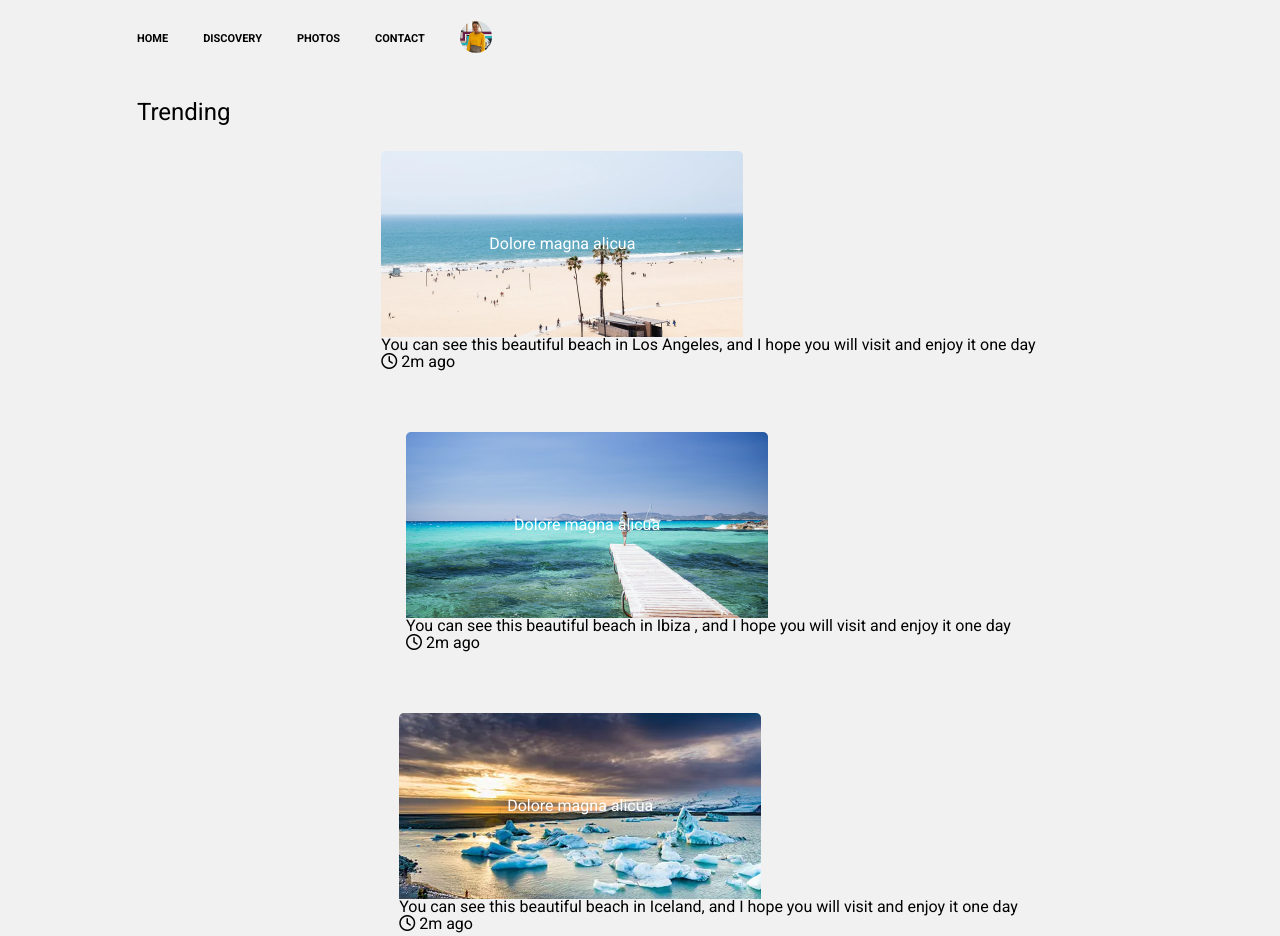
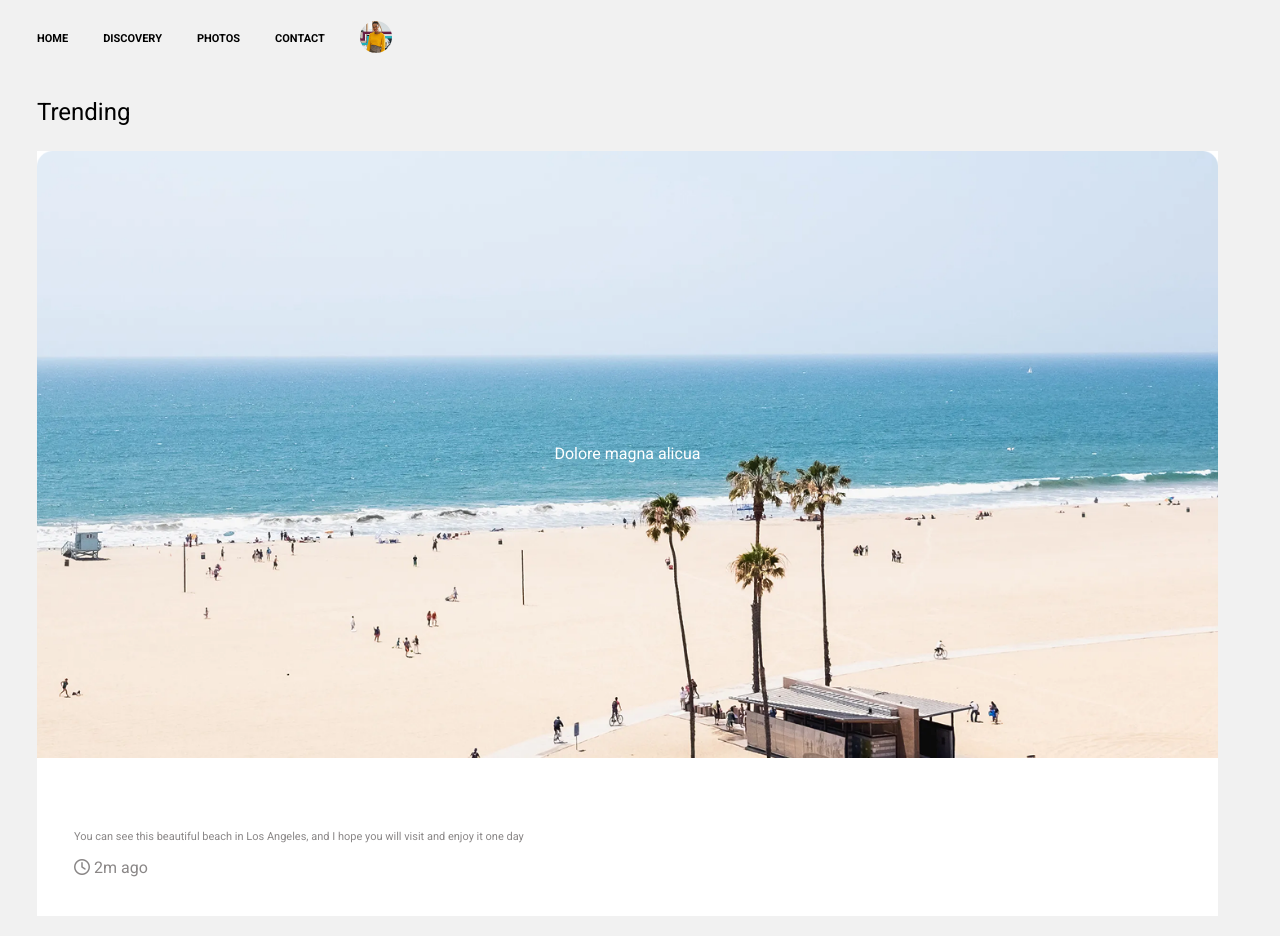
Before and after one commit to Tengiz90/Geolab-Angular-Stage1-Homework-10-11, a plain HTML site: page index.html in a window 1280 px wide. Shown: the top 936 px of the page. Drawn offline with Linux system fonts and the light colour scheme.

Commit message:
finished navigation panel and trending section

```diff
--- a/scss/_variables.scss
+++ b/scss/_variables.scss
@@ -10,3 +10,5 @@ $footer-bg-color: #243043;
 $footer-link-color: #818687;
 $trending-bg-color: white;
 $trending-txt-color: #8A8787;
+$trending-width: 362px;
+$trending-width-mobile: 95%;
--- a/scss/styles.scss
+++ b/scss/styles.scss
@@ -6,6 +6,15 @@
 header, main {
     padding-left: 137px;
     font-family: variables.$default-font;
+
+   @media (max-width: 1480px) {
+        padding-left: 37px;
+    }
+
+    @media (max-width: 420px) {
+        padding-left: 17px;
+    }
+
 }
 
 header {
@@ -15,8 +24,13 @@ header {
     padding-top: 21px;
 
     nav {
-        @include mixins.flex($al-it: center, $gap: 35px);
+        @include mixins.flex($js-c: flex-start, $al-it: center, $gap: 35px);
+        flex-wrap: wrap;
 
+        @media (max-width: 420px) {
+            justify-content: center;
+            padding-right: 17px;
+        }
     }
 
     a {
@@ -42,15 +56,12 @@ main {
 
     .posts-wrapper {
         @include mixins.flex($al-it: center, $gap: 35px);
+        margin-top: 27px;
 
-            @media (max-width: 1480px) {
-            @include mixins.flex($dir: column, $al-it: center, $gap: 35px);
-
-        }
 
         .post {
-            margin-top: 27px;
-
+        background-color: variables.$trending-bg-color;
+        padding-bottom: 40px;
             &:first-of-type {
                 .background {
                     background-image: url('../assets/images/beach.png');
@@ -73,10 +84,51 @@ main {
                 @extend %bg-cover-center;
                 @extend %flex-center;
                 color: white;
-                width: 362px;
+                width: variables.$trending-width;
                 height: 186px;
+
+                @media (max-width: 1480px) {
+                    width: 100%;
+                    height: auto;
+                    aspect-ratio: 362 / 186
+                }
+
+            }
+
+            .description {
+                font-size: 11px;
+                width: variables.$trending-width;
+                color: variables.$trending-txt-color;
+                margin-top: 68px;
+                padding-left: 37px;
+                box-sizing: border-box;
+                line-height: 2;
+
+                @media (max-width: 1480px) {
+                    width: 100%;
+                }
+
+            }
+
+            .fa-clock {
+                margin-top: 11px;
+                margin-left: 37px;
+                color: variables.$trending-txt-color;
+
+            }
+
+            span {
+                color: variables.$trending-txt-color;
+            }
+
+            @media (max-width: 1480px) {
+                width: 95%
             }
         }
 
+        @media (max-width: 1480px) {
+            @include mixins.flex($dir: column, $al-it: flex-start, $gap: 35px);
+
+        }
     }
 }
```
Also changed, not shown: css/styles.css, 1 other file.
